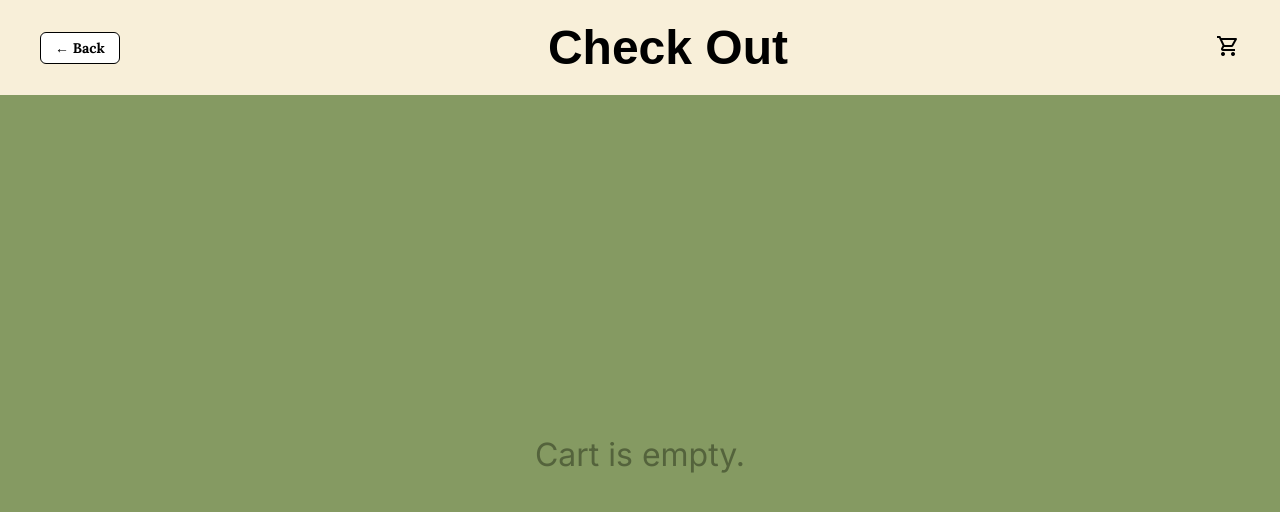
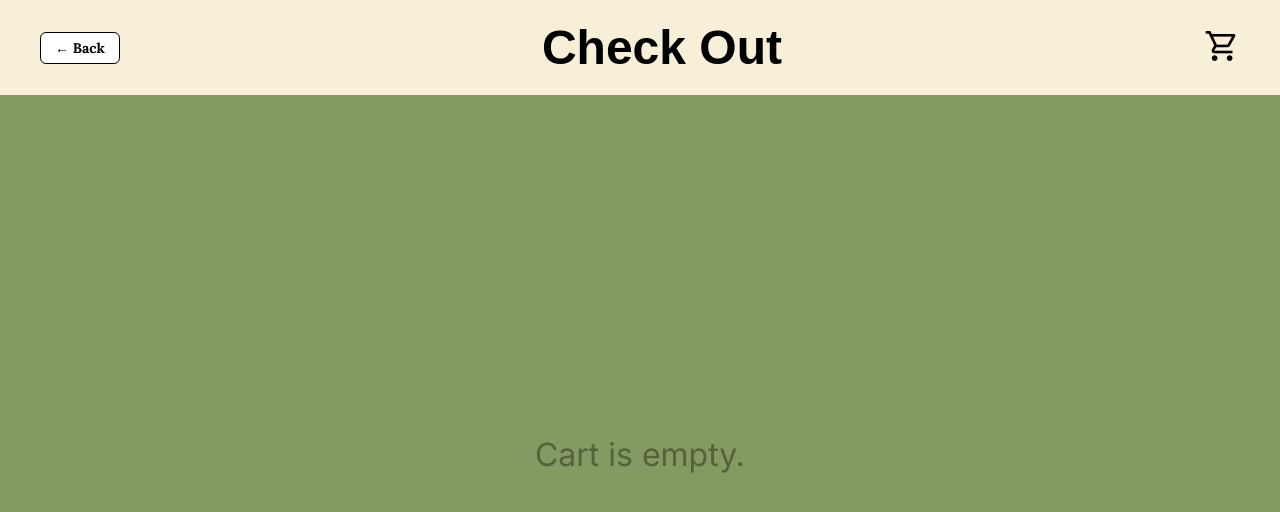
Before and after one commit to amtorresanka/SeeNag-Website, a plain HTML site: page checkout.html in a window 1280 px wide. Drawn offline with nearby package versions, Linux system fonts and the light colour scheme; a web font is replaced by a local one.

Commit message:
Update checkout.html
shopping cart bigger

```diff
--- a/checkout.html
+++ b/checkout.html
@@ -15,7 +15,7 @@
         <a href="index.html" id="BackBtn" class="back-btn">← Back</a>
         <h1>Check Out</h1>
 			<div id="cart-icon">
-			<span class="material-symbols-outlined" aria-label="Shopping cart">shopping_cart</span>
+			<span class="material-symbols-outlined" aria-label="Shopping cart" style="font-size:36px;">shopping_cart</span>
 			</div>
     </header>
 <!-- Green box section-->
```
